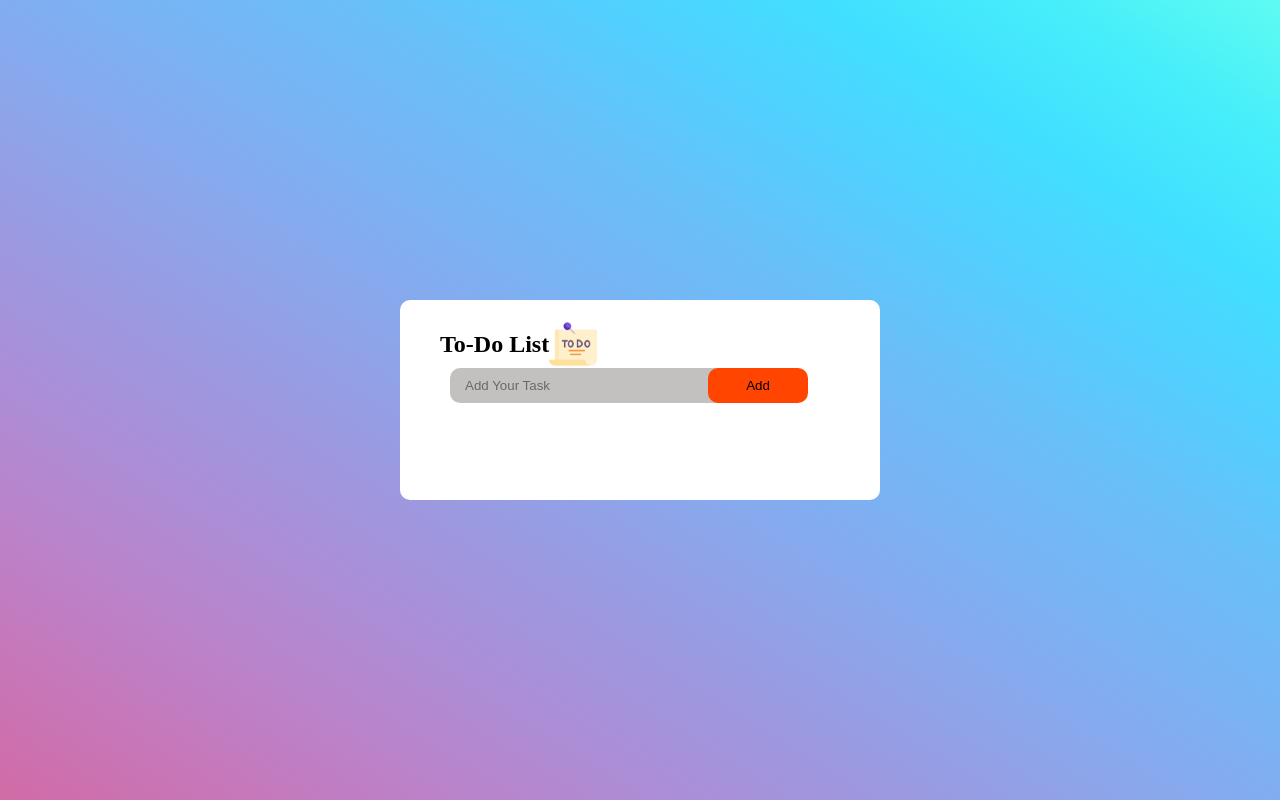
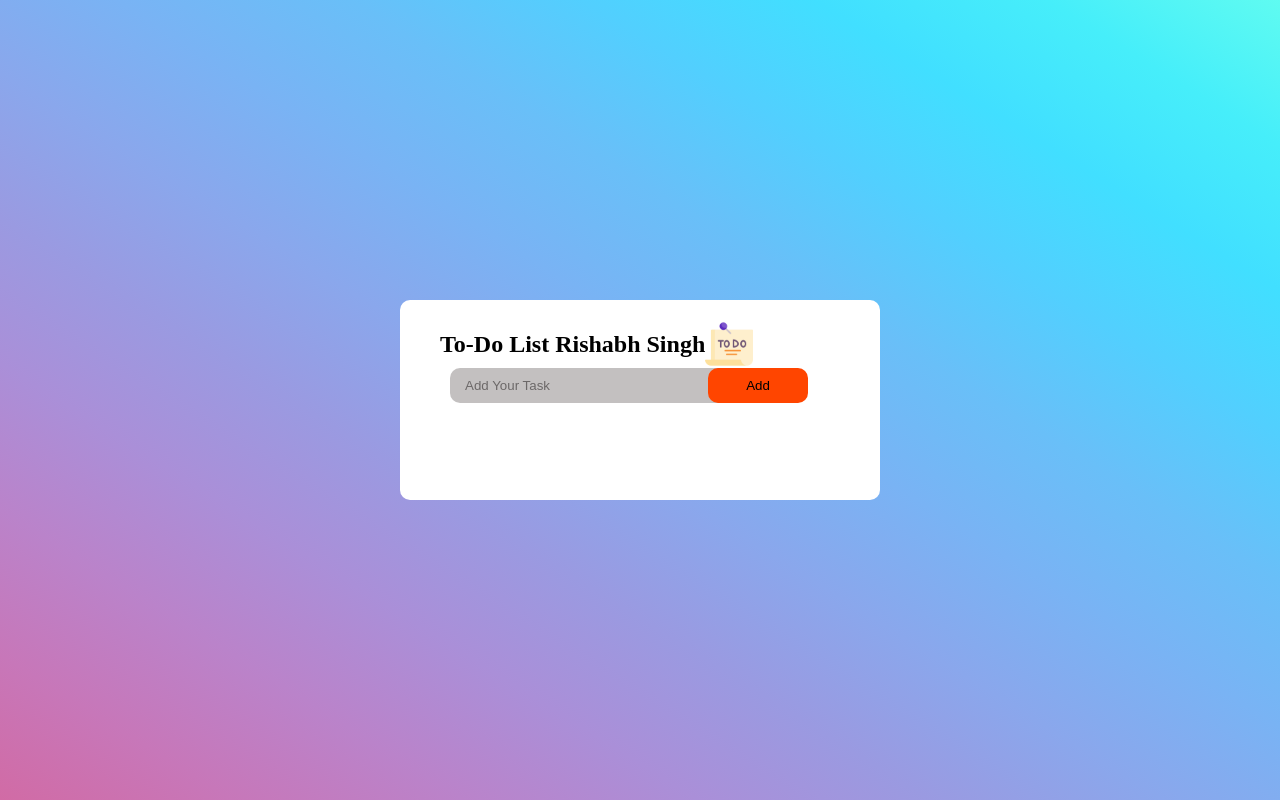
Before and after one commit to IncogHacker/Java-Script, a plain HTML site: page JS-PROJECTS/TO DO List/index.html in a window 1280 px wide. Drawn offline with Linux system fonts and the light colour scheme.

Commit message:
fornetlify

```diff
--- a/JS-PROJECTS/TO DO List/index.html
+++ b/JS-PROJECTS/TO DO List/index.html
@@ -19,7 +19,7 @@
 
         <div class="box">
 
-            <h2>To-Do List</h2> <img src="./images/to-do-list.png">
+            <h2>To-Do List Rishabh Singh</h2> <img src="./images/to-do-list.png">
 
         </div>
 
```
